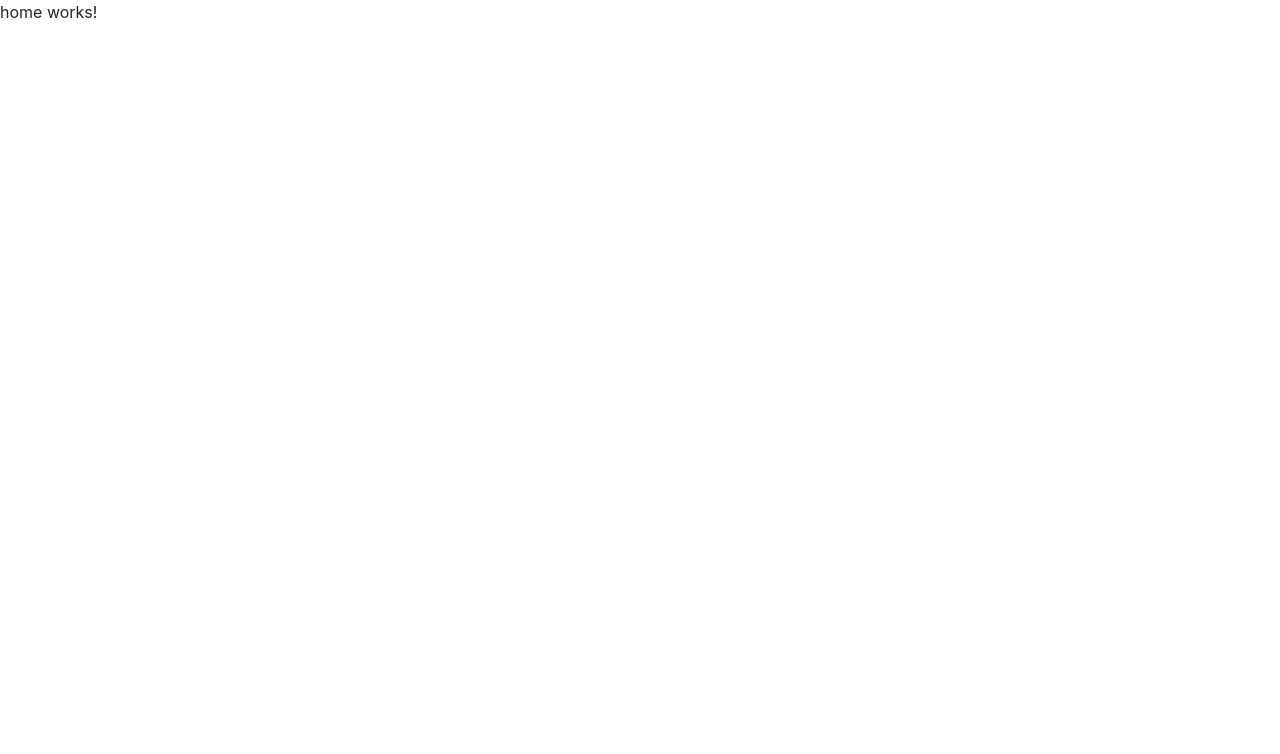
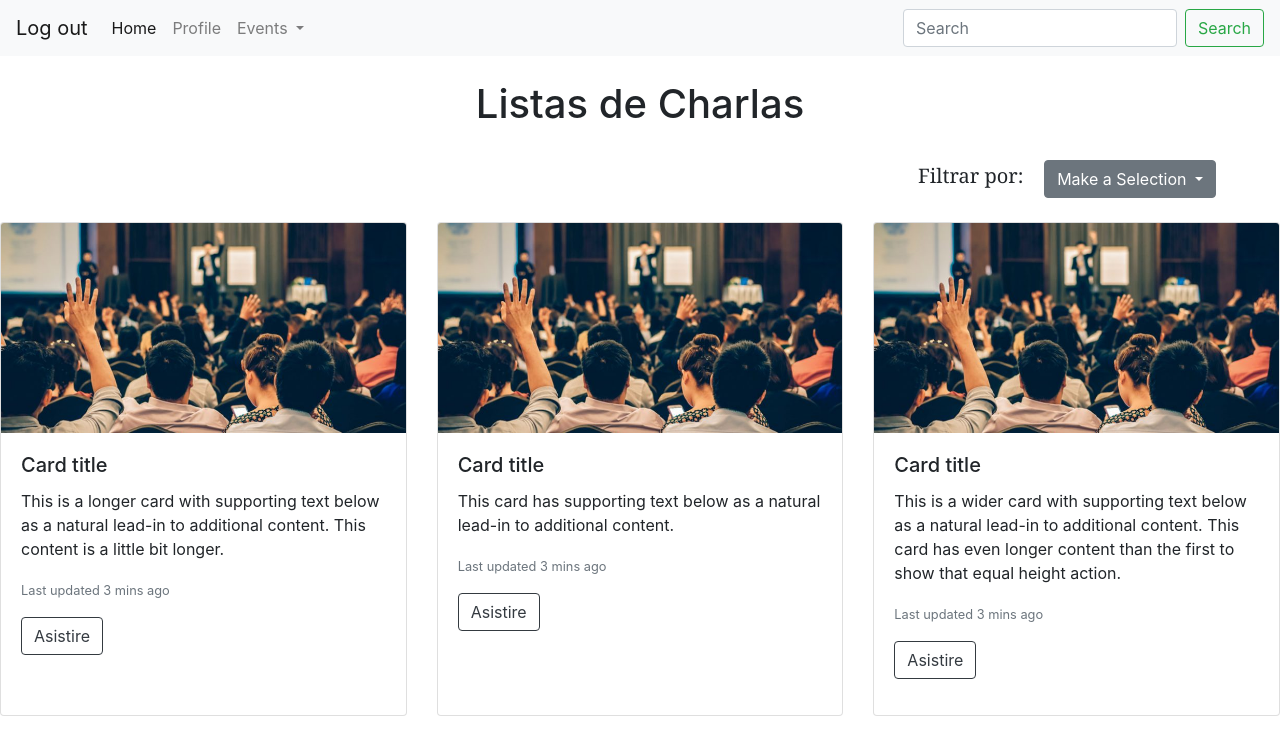
Before and after one commit to novilove/final3, an Angular app in the folder final/: page /event in a window 1280 px wide. Shown: the top 754 px of the page. Built offline with nearby package versions, Linux system fonts and the light colour scheme.

Commit message:
Lista de charlas

```diff
--- a/final/src/app/app.module.ts
+++ b/final/src/app/app.module.ts
@@ -14,7 +14,7 @@ import { StartComponent } from './component/start/start.component';
 const appRoutes: Routes = [
   { path: 'home', component: HomeComponent },
   { path: 'usuario', component: UsuarioComponent },
-  { path: 'evento', component: EventComponent },
+  { path: 'event', component: EventComponent },
   { path: 'adminstrador', component: AdminComponent },
   { path: 'login', component: LoginComponent },
   { path: 'inicio', component: StartComponent },
--- a/final/src/app/component/event/event.component.css
+++ b/final/src/app/component/event/event.component.css
@@ -0,0 +1,14 @@
+.typohead{
+    font-family: Georgia ;
+    font-size: 20px;
+}
+.divs {
+    text-align: center;
+}
+.buttonL{
+    border-radius: 5px;
+}
+#left{
+    text-align: right;
+    width: 95%;
+}
--- a/final/src/app/component/event/event.component.html
+++ b/final/src/app/component/event/event.component.html
@@ -1 +1,78 @@
-<p>event works!</p>
+<nav class="navbar navbar-expand-lg navbar-light bg-light">
+    <a class="navbar-brand" href="#">Log out</a>
+    <button class="navbar-toggler" type="button" data-toggle="collapse" data-target="#navbarSupportedContent" aria-controls="navbarSupportedContent" aria-expanded="false" aria-label="Toggle navigation">
+      <span class="navbar-toggler-icon"></span>
+    </button>
+
+    <div class="collapse navbar-collapse" id="navbarSupportedContent">
+      <ul class="navbar-nav mr-auto">
+        <li class="nav-item active">
+          <a class="nav-link" href="http://localhost:4200/home">Home <span class="sr-only">(current)</span></a>
+        </li>
+        <li class="nav-item">
+          <a class="nav-link" href="http://localhost:4200/usuario">Profile</a>
+        </li>
+        <li class="nav-item dropdown">
+          <a class="nav-link dropdown-toggle" href="#" id="navbarDropdown" role="button" data-toggle="dropdown" aria-haspopup="true" aria-expanded="false">
+            Events
+          </a>
+          <div class="dropdown-menu" aria-labelledby="navbarDropdown">
+            <a class="dropdown-item" href="http://localhost:4200/event">Buscar eventos</a>
+            <a class="dropdown-item" href="#">Mis Eventos</a>
+            <div class="dropdown-divider"></div>
+            <a class="dropdown-item" href="#">Something else here</a>
+          </div>
+        </li>
+      </ul>
+      <form class="form-inline my-2 my-lg-0">
+        <input class="form-control mr-sm-2" type="search" placeholder="Search" aria-label="Search">
+        <button class="btn btn-outline-success my-2 my-sm-0" type="submit">Search</button>
+      </form>
+    </div>
+</nav>
+<br>
+<div class="divs">
+    <h1>Listas de Charlas</h1>
+</div>
+<br>
+<div class="dropdown" id="left">
+    <font class="typohead">Filtrar por: &nbsp;&nbsp;&nbsp;</font>
+    <button class="btn btn-secondary dropdown-toggle" type="button" id="dropdownMenuButton" data-toggle="dropdown" aria-haspopup="true" aria-expanded="false">
+      Make a Selection
+    </button>
+    <div class="dropdown-menu" aria-labelledby="dropdownMenuButton">
+      <a class="dropdown-item" href="#">Action</a>
+      <a class="dropdown-item" href="#">Another action</a>
+      <a class="dropdown-item" href="#">Something else here</a>
+    </div>
+</div>
+<br>
+<div class="card-deck">
+    <div class="card">
+      <img src="assets/img/oratoria.jpg" class="card-img-top" alt="...">
+      <div class="card-body">
+        <h5 class="card-title">Card title</h5>
+        <p class="card-text">This is a longer card with supporting text below as a natural lead-in to additional content. This content is a little bit longer.</p>
+        <p class="card-text"><small class="text-muted">Last updated 3 mins ago</small></p>
+        <p><button type="button" class="btn btn-outline-dark">Asistire</button></p>
+      </div>
+    </div>
+    <div class="card">
+      <img src="assets/img/oratoria.jpg" class="card-img-top" alt="...">
+      <div class="card-body">
+        <h5 class="card-title">Card title</h5>
+        <p class="card-text">This card has supporting text below as a natural lead-in to additional content.</p>
+        <p class="card-text"><small class="text-muted">Last updated 3 mins ago</small></p>
+        <p><button type="button" class="btn btn-outline-dark">Asistire</button></p>
+      </div>
+    </div>
+    <div class="card">
+      <img src="assets/img/oratoria.jpg" class="card-img-top" alt="...">
+      <div class="card-body">
+        <h5 class="card-title">Card title</h5>
+        <p class="card-text">This is a wider card with supporting text below as a natural lead-in to additional content. This card has even longer content than the first to show that equal height action.</p>
+        <p class="card-text"><small class="text-muted">Last updated 3 mins ago</small></p>
+        <p><button type="button" class="btn btn-outline-dark">Asistire</button></p>
+      </div>
+    </div>
+  </div>
```
Also changed, not shown: final/src/assets/img/oratoria.jpg (added), 1 other file (tests, documents, lock files or other folders).
